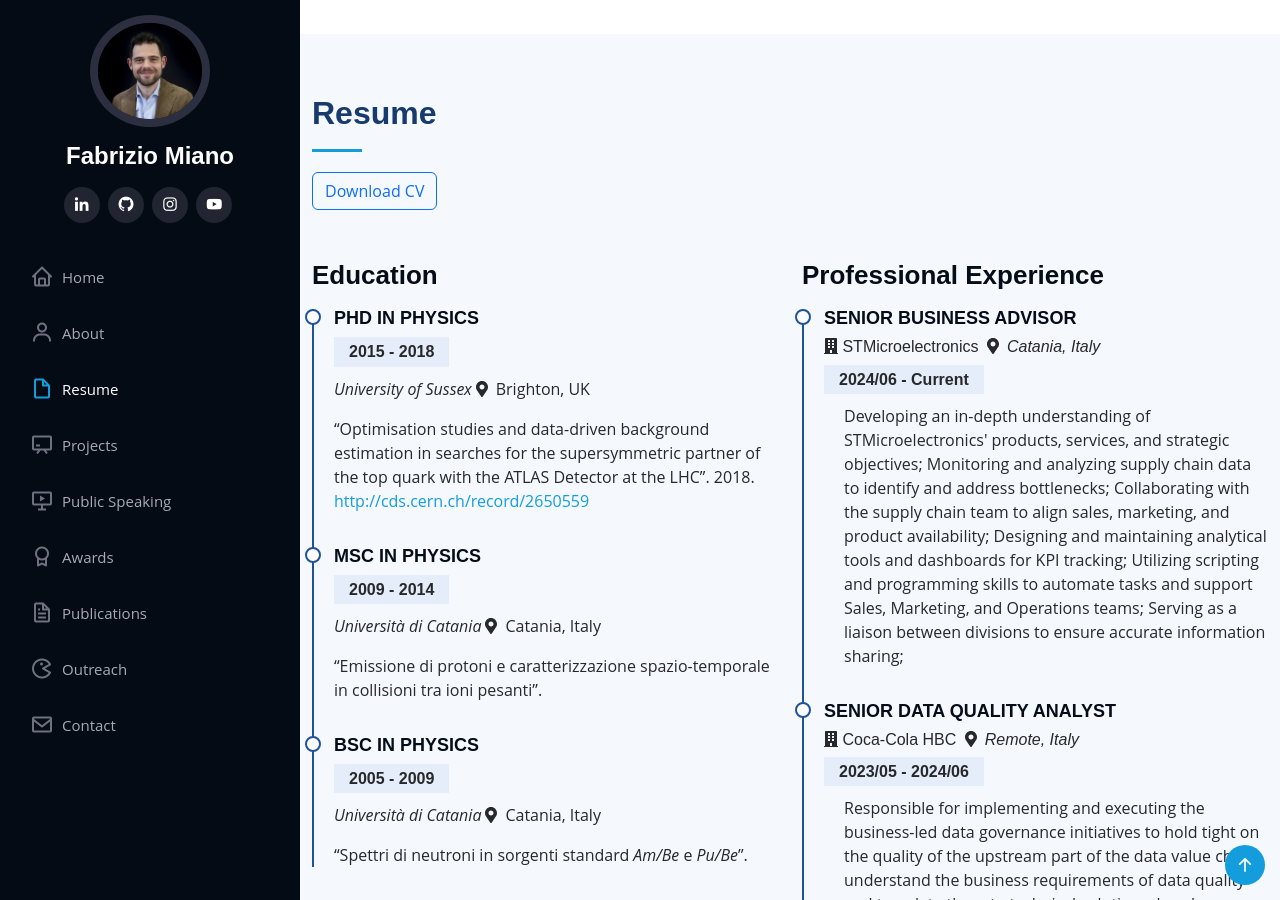
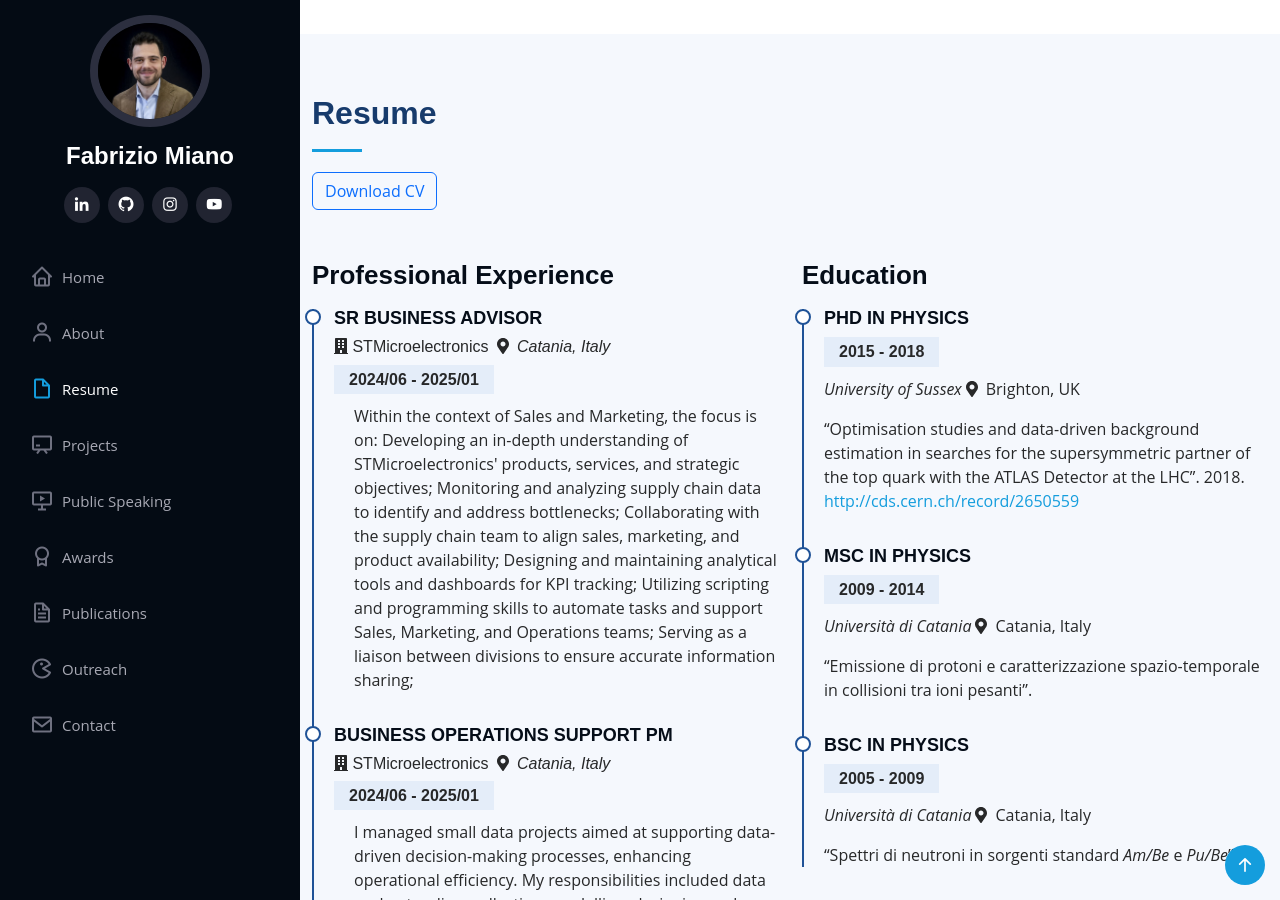
Before and after one commit to fabriziomiano/fabriziomiano.github.io, a Jekyll site: the page built from index.html, in a window 1280 px wide and 900 px high, scrolled down 2217 px. Built offline with Jekyll 4.4.1, drawn with Linux system fonts in a browser that asks for light colours; nearby versions of some CDN libraries; comment, search, counter and statistics services are not loaded; some of the changed text lies outside the part shown.

Commit message:
swap experience and education

```diff
--- a/index.html
+++ b/index.html
@@ -38,9 +38,9 @@ title: 'Fabrizio Miano, PhD | Resume'
             microelectronics and supply chain dynamics.
           </p>
           <p class="mb-3">
-            Previously, a Senior Data Quality Analyst at Coca-Cola HBC, responsible for business-led
+            Previously, a Sr Data Quality Analyst at Coca-Cola HBC, responsible for business-led
             data governance initiatives to ensure high data quality across the value chain. Also
-            served as a Senior Consultant and Team Leader for Capgemini, leading international agile
+            served as a Sr Consultant and Team Leader for Capgemini, leading international agile
             projects for STMicroelectronics. Past roles include data-science consulting for public
             administration and defense clients, post-doctoral research at the University of Sussex
             in data science, and a junior data scientist position with a focus on computer vision.
@@ -315,72 +315,47 @@ title: 'Fabrizio Miano, PhD | Resume'
       </div>
 
       <div class="row">
-        <!-- Education  -->
-        <div class="col-lg-6" data-aos="fade-up">
-          <h3 class="resume-title">Education</h3>
-          <div class="resume-item">
-            <h4>PhD in Physics</h4>
-            <h5>2015 - 2018</h5>
-            <p>
-              <em>University of Sussex</em><i class="me-2 fas fa-map-marker-alt ms-1"></i>Brighton,
-              UK
-            </p>
-            <p>
-              “Optimisation studies and data-driven background estimation in searches for the
-              supersymmetric partner of the top quark with the ATLAS Detector at the LHC”. 2018.
-              <a href="http://cds.cern.ch/record/2650559" target="_blank"
-                >http://cds.cern.ch/record/2650559</a
-              >
-            </p>
-          </div>
-
-          <div class="resume-item">
-            <h4>MSC in Physics</h4>
-            <h5>2009 - 2014</h5>
-            <p>
-              <em>Università di Catania</em><i class="me-2 fas fa-map-marker-alt ms-1"></i>Catania,
-              Italy
-            </p>
-            <p>
-              “Emissione di protoni e caratterizzazione spazio-temporale in collisioni tra ioni
-              pesanti”.
-            </p>
-          </div>
-
-          <div class="resume-item">
-            <h4>BSc in Physics</h4>
-            <h5>2005 - 2009</h5>
-            <p>
-              <em>Università di Catania</em><i class="me-2 fas fa-map-marker-alt ms-1"></i>Catania,
-              Italy
-            </p>
-            <p>“Spettri di neutroni in sorgenti standard <em>Am/Be</em> e <em>Pu/Be</em>”.</p>
-          </div>
-        </div>
-
         <!-- Professional experience -->
         <div class="col-lg-6" data-aos="fade-up" data-aos-delay="100">
           <h3 class="resume-title">Professional Experience</h3>
+
           <div class="resume-item">
-            <h4>Senior Business Advisor</h4>
+            <h4>Sr Business Advisor</h4>
             <h6>
               <i class="fas fa-building"></i> STMicroelectronics
               <i class="me-2 fas fa-map-marker-alt ms-1"></i><em>Catania, Italy</em>
             </h6>
-            <h5>2024/06 - Current</h5>
+            <h5>2024/06 - 2025/01</h5>
             <ul>
-              Developing an in-depth understanding of STMicroelectronics' products, services, and
-              strategic objectives; Monitoring and analyzing supply chain data to identify and
-              address bottlenecks; Collaborating with the supply chain team to align sales,
-              marketing, and product availability; Designing and maintaining analytical tools and
-              dashboards for KPI tracking; Utilizing scripting and programming skills to automate
-              tasks and support Sales, Marketing, and Operations teams; Serving as a liaison between
-              divisions to ensure accurate information sharing;
+              Within the context of Sales and Marketing, the focus is on: Developing an in-depth
+              understanding of STMicroelectronics' products, services, and strategic objectives;
+              Monitoring and analyzing supply chain data to identify and address bottlenecks;
+              Collaborating with the supply chain team to align sales, marketing, and product
+              availability; Designing and maintaining analytical tools and dashboards for KPI
+              tracking; Utilizing scripting and programming skills to automate tasks and support
+              Sales, Marketing, and Operations teams; Serving as a liaison between divisions to
+              ensure accurate information sharing;
             </ul>
           </div>
 
           <div class="resume-item">
-            <h4>Senior Data Quality Analyst</h4>
+            <h4>Business Operations Support PM</h4>
+            <h6>
+              <i class="fas fa-building"></i> STMicroelectronics
+              <i class="me-2 fas fa-map-marker-alt ms-1"></i><em>Catania, Italy</em>
+            </h6>
+            <h5>2024/06 - 2025/01</h5>
+            <ul>
+              I managed small data projects aimed at supporting data-driven decision-making
+              processes, enhancing operational efficiency. My responsibilities included data
+              understanding, collection, modelling, designing and developing analytical dashboards,
+              automating processes, and collaborating with various teams to support strategic
+              initiatives.
+            </ul>
+          </div>
+
+          <div class="resume-item">
+            <h4>Sr Data Analyst</h4>
             <h6>
               <i class="fas fa-building"></i> Coca-Cola HBC
               <i class="me-2 fas fa-map-marker-alt ms-1"></i><em>Remote, Italy</em>
@@ -400,14 +375,14 @@ title: 'Fabrizio Miano, PhD | Resume'
           </div>
 
           <div class="resume-item">
-            <h4>Senior Consultant</h4>
+            <h4>Sr Consultant</h4>
             <h6>
               <i class="fas fa-building"></i> Capgemini
               <i class="me-2 fas fa-map-marker-alt ms-1"></i><em>Remote, Italy</em>
             </h6>
             <h5>2020/09 - 2023/05</h5>
             <ul>
-              Senior Consultant and Team Leader in an international agile project focused on the
+              Sr Consultant and Team Leader in an international agile project focused on the
               delivery of an end-to-end business intelligence solution to explore customer demand
               and demand planning forecast analytics. The solution is fully developed on the Azure
               stack. DevOps and versioning best-practice: CI/CD with Jenkins and Terraform; code
@@ -465,6 +440,49 @@ title: 'Fabrizio Miano, PhD | Resume'
               Development of a statistical tool to select interesting images within a dataset;
               Design of a ML tool to classify grey sky and sunset images
             </ul>
+          </div>
+        </div>
+
+        <!-- Education  -->
+        <div class="col-lg-6" data-aos="fade-up">
+          <h3 class="resume-title">Education</h3>
+          <div class="resume-item">
+            <h4>PhD in Physics</h4>
+            <h5>2015 - 2018</h5>
+            <p>
+              <em>University of Sussex</em><i class="me-2 fas fa-map-marker-alt ms-1"></i>Brighton,
+              UK
+            </p>
+            <p>
+              “Optimisation studies and data-driven background estimation in searches for the
+              supersymmetric partner of the top quark with the ATLAS Detector at the LHC”. 2018.
+              <a href="http://cds.cern.ch/record/2650559" target="_blank"
+                >http://cds.cern.ch/record/2650559</a
+              >
+            </p>
+          </div>
+
+          <div class="resume-item">
+            <h4>MSC in Physics</h4>
+            <h5>2009 - 2014</h5>
+            <p>
+              <em>Università di Catania</em><i class="me-2 fas fa-map-marker-alt ms-1"></i>Catania,
+              Italy
+            </p>
+            <p>
+              “Emissione di protoni e caratterizzazione spazio-temporale in collisioni tra ioni
+              pesanti”.
+            </p>
+          </div>
+
+          <div class="resume-item">
+            <h4>BSc in Physics</h4>
+            <h5>2005 - 2009</h5>
+            <p>
+              <em>Università di Catania</em><i class="me-2 fas fa-map-marker-alt ms-1"></i>Catania,
+              Italy
+            </p>
+            <p>“Spettri di neutroni in sorgenti standard <em>Am/Be</em> e <em>Pu/Be</em>”.</p>
           </div>
         </div>
       </div>
```
